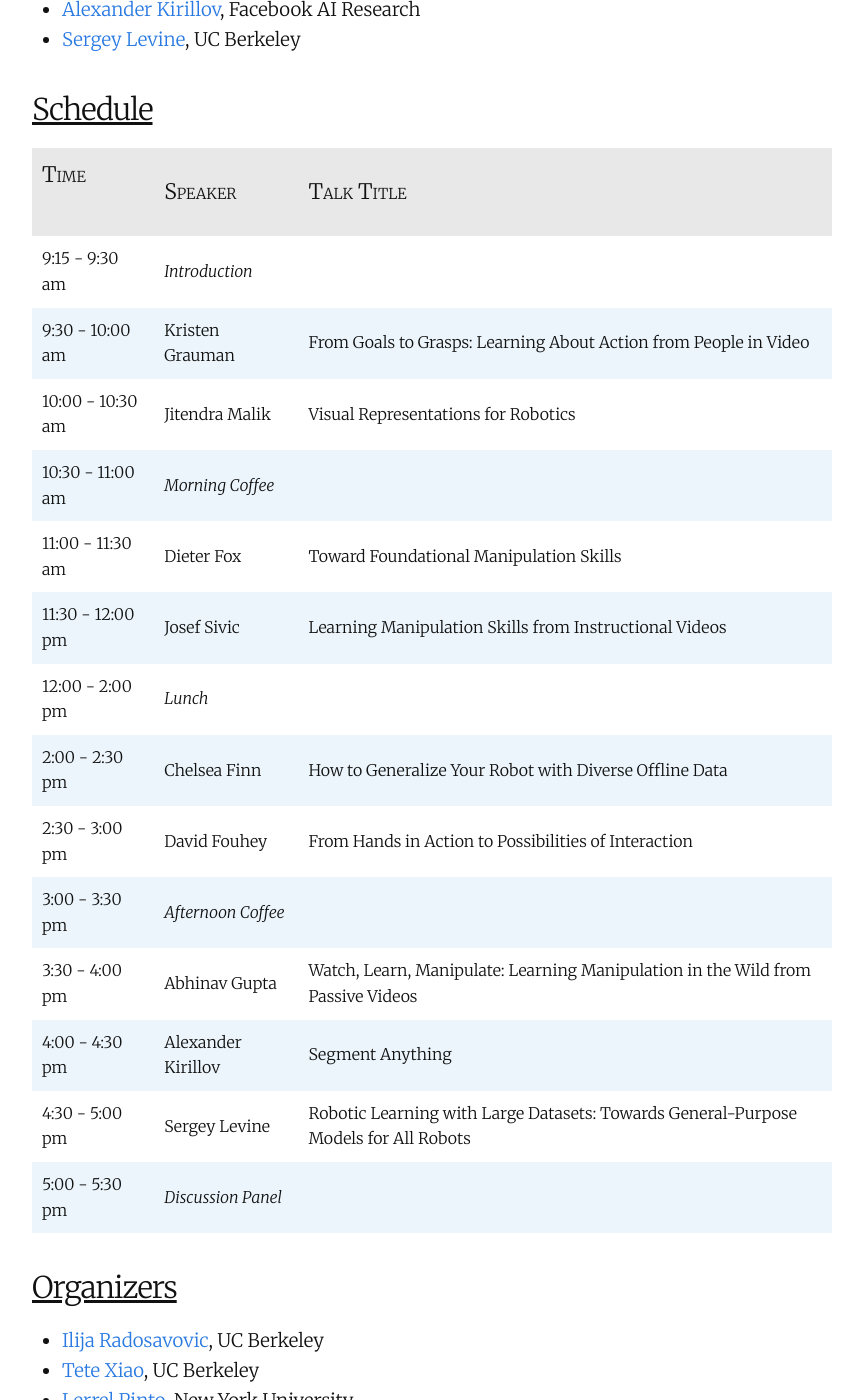
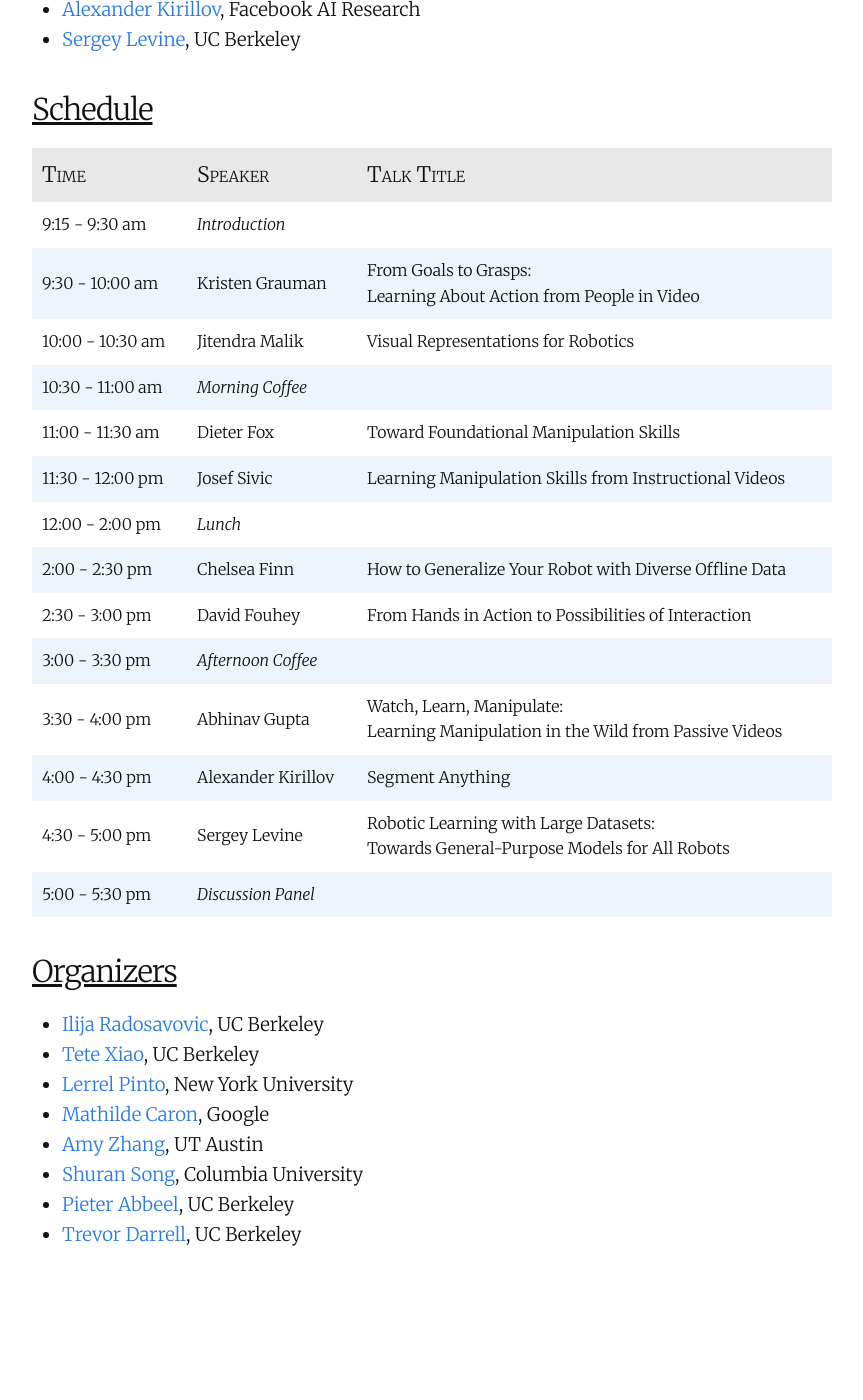
Before and after one commit to vispr-workshop/vispr-workshop.github.io, a Jekyll site: the page built from index.md, in a window 1280 px wide and 1400 px high, scrolled down 1070 px. Shown: the whole window, without its empty margins (208-1071 px from the left). Built offline with Jekyll 4.4.1, drawn with Linux system fonts in a browser that asks for light colours; our own code applies the rules of GitHub Pages for plain Markdown files; after the commit the page ends 2394 px from its top, so only the background shows below that.

```diff
--- a/index.md
+++ b/index.md
@@ -32,10 +32,10 @@ We are excited to have a lineup of speakers from computer vision, machine learni
 
 ## Schedule
 
-| Time &nbsp; &nbsp; &nbsp; &nbsp; &nbsp; &nbsp; | Speaker  | Talk Title |
+| Time | Speaker  | Talk Title |
 |-|-|-|
 | 9:15 - 9:30 am | *Introduction* | |
-| 9:30 - 10:00 am | Kristen Grauman | From Goals to Grasps: Learning About Action from People in Video |
+| 9:30 - 10:00 am | Kristen Grauman | From Goals to Grasps: <br>Learning About Action from People in Video |
 | 10:00 - 10:30 am | Jitendra Malik | Visual Representations for Robotics |
 | 10:30 - 11:00 am | *Morning Coffee* | |
 | 11:00 - 11:30 am | Dieter Fox | Toward Foundational Manipulation Skills |
@@ -44,9 +44,9 @@ We are excited to have a lineup of speakers from computer vision, machine learni
 | 2:00 - 2:30 pm | Chelsea Finn | How to Generalize Your Robot with Diverse Offline Data |
 | 2:30 - 3:00 pm | David Fouhey | From Hands in Action to Possibilities of Interaction |
 | 3:00 - 3:30 pm | *Afternoon Coffee* | |
-| 3:30 - 4:00 pm | Abhinav Gupta | Watch, Learn, Manipulate: Learning Manipulation in the Wild from Passive Videos |
+| 3:30 - 4:00 pm | Abhinav Gupta | Watch, Learn, Manipulate: <br>Learning Manipulation in the Wild from Passive Videos |
 | 4:00 - 4:30 pm | Alexander Kirillov | Segment Anything |
-| 4:30 - 5:00 pm | Sergey Levine | Robotic Learning with Large Datasets: Towards General-Purpose Models for All Robots |
+| 4:30 - 5:00 pm | Sergey Levine | Robotic Learning with Large Datasets: <br>Towards General-Purpose Models for All Robots |
 | 5:00 - 5:30 pm | *Discussion Panel* | |
 
 ## Organizers
```
